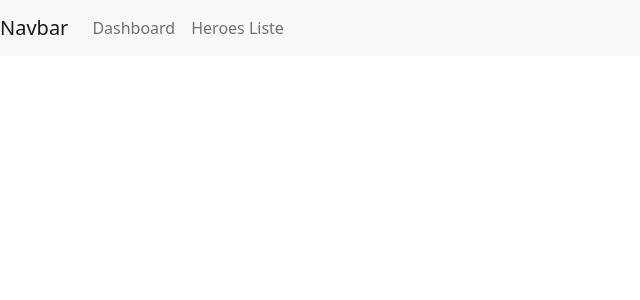
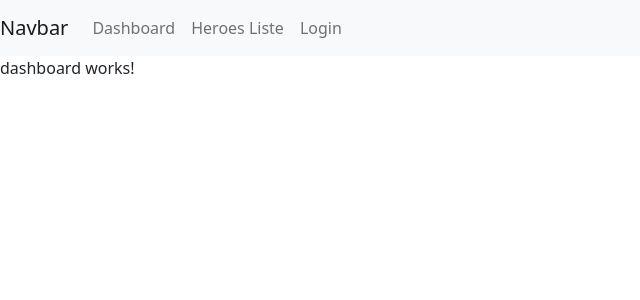
Before and after one commit to MeMeMax/angular-workshop2021, an Angular app: page /heroes/dashboard in a window 1280 px wide. Before the commit this address led to /. Shown: the top 300 px of the page, without its empty margins (0-640 px from the left). Built offline with nearby package versions, Linux system fonts and the light colour scheme.

Commit message:
add heroes hierarchy in routing

```diff
--- a/src/app/app.component.html
+++ b/src/app/app.component.html
@@ -1,2 +1 @@
-<wsp-navbar></wsp-navbar>
 <router-outlet></router-outlet>
--- a/src/app/auth/components/login/login.component.ts
+++ b/src/app/auth/components/login/login.component.ts
@@ -31,7 +31,7 @@ export class LoginComponent implements OnInit {
 
   submit() {
     if (this.form.valid) {
-      this.router.navigate(['dashboard']);
+      this.router.navigate(['heroes', 'dashboard']);
     }
   }
 }
--- a/src/app/heroes/components/container/container.component.html
+++ b/src/app/heroes/components/container/container.component.html
@@ -1 +1,2 @@
-<p>container works!</p>
+<wsp-navbar></wsp-navbar>
+<router-outlet></router-outlet>
--- a/src/app/shared/components/navbar/navbar.component.html
+++ b/src/app/shared/components/navbar/navbar.component.html
@@ -14,10 +14,13 @@
   <div class="collapse navbar-collapse" id="navbarNav">
     <ul class="navbar-nav">
       <li class="nav-item active">
-        <a class="nav-link" routerLink="/dashboard">Dashboard</a>
+        <a class="nav-link" routerLink="/heroes/dashboard">Dashboard</a>
       </li>
       <li class="nav-item">
-        <a class="nav-link" routerLink="/list">Heroes Liste</a>
+        <a class="nav-link" routerLink="/heroes/list">Heroes Liste</a>
+      </li>
+      <li class="nav-item">
+        <a class="nav-link" routerLink="/">Login</a>
       </li>
     </ul>
   </div>
```
Also changed, not shown: src/app/heroes/heroes-routing.module.ts (+9 -2 lines).
